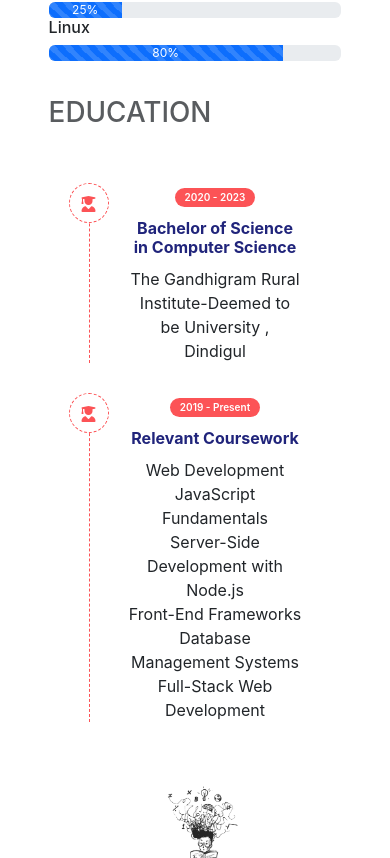
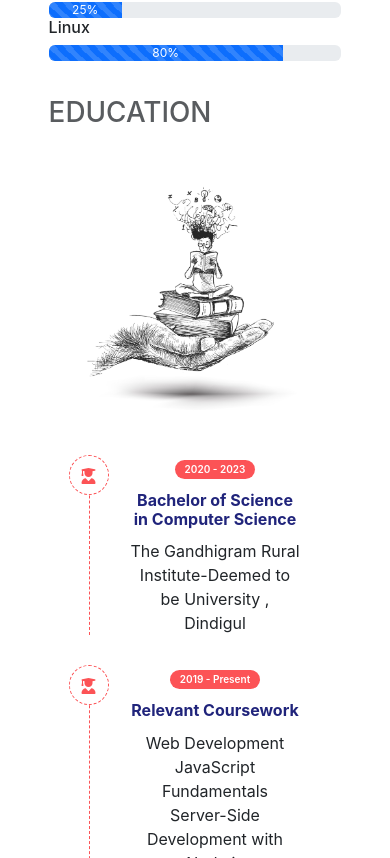
Before and after one commit to Ak171202/Portfolio, a React (Create React App) app: page / in a window 390 px wide. Shown: the part 1606-2464 px from the top of the page. Built offline with nearby package versions, Linux system fonts and the light colour scheme.

Commit message:
change education

```diff
--- a/src/compo/Education.js
+++ b/src/compo/Education.js
@@ -5,7 +5,13 @@ function Education() {
     return (
         <div style={{ margin: '5% 10%' }} id='education'>
             <h1 className='text-muted'>EDUCATION</h1>
-            <div class="row  pt-3 pb-3">
+            <div class="row d-flex flex-row-reverse pt-3 pb-3">
+
+
+                <div class="col-sm-12 col-md-6 col-lg-6">
+                    <img src={edu} width='100%'></img>
+                </div>
+
                 <div class="col-sm-12 text-center col-md-6 col-lg-6">
                     <div class="resume-box">
                         <ul>
@@ -35,10 +41,6 @@ function Education() {
                         </ul>
                     </div>
                 </div>
-
-                <div class="col-sm-12 col-md-6 col-lg-6">
-                    <img src={edu} width='100%'></img>
-                </div>
             </div>
         </div>
     )
```
